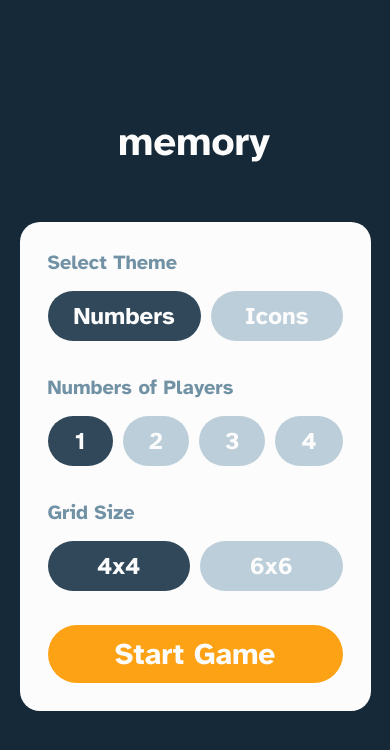
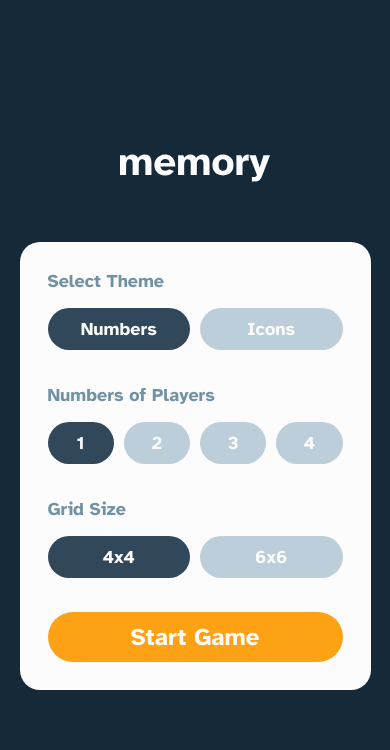
Before and after one commit to mcornale/memory-game, a React (Create React App) app: page / in a window 390 px wide. Shown: the top 750 px of the page. Built offline with nearby package versions, Linux system fonts and the light colour scheme.

Commit message:
Update responsive rules

```diff
--- a/src/index.css
+++ b/src/index.css
@@ -14,8 +14,11 @@
   --font-size-h1: 4.8rem;
   --font-size-h2: 3.2rem;
   --font-size-h3: 2rem;
-  --font-size-number-4x4: 5.6rem;
-  --font-size-number-6x6: 4.4rem;
+  --font-size-number-4x4: 4.4rem;
+  --font-size-number-6x6: 3.2rem;
+  --font-size-button: 2rem;
+  --font-size-button-big: 3rem;
+  --font-size-button-menu: 2.4rem;
 }
 
 *,
@@ -72,13 +75,35 @@ button {
 }
 
 @media screen and (max-width: 768px) {
+  :root {
+    --font-size-h1: 4.6rem;
+    --font-size-h2: 3rem;
+    --font-size-h3: 1.8rem;
+    --font-size-number-4x4: 4.2rem;
+    --font-size-number-6x6: 3rem;
+    --font-size-button: 1.8rem;
+    --font-size-button-big: 2.8rem;
+    --font-size-button-menu: 2.2rem;
+  }
+
   #game {
     padding: 4rem;
   }
 }
 
 @media screen and (max-width: 500px) {
+  :root {
+    --font-size-h1: 4.4rem;
+    --font-size-h2: 2.8rem;
+    --font-size-h3: 1.8rem;
+    --font-size-number-4x4: 3.4rem;
+    --font-size-number-6x6: 2.4rem;
+    --font-size-button: 1.8rem;
+    --font-size-button-big: 2.4rem;
+    --font-size-button-menu: 1.8rem;
+  }
+
   #game {
-    padding: 2rem;
+    padding: 4rem 2rem;
   }
 }
--- a/src/styles/Button.module.css
+++ b/src/styles/Button.module.css
@@ -5,7 +5,7 @@
 .button-menu-start {
   color: var(--color-snow);
   background-color: var(--color-dark-tangerine);
-  font-size: 3rem;
+  font-size: var(--font-size-button-big);
   width: 100%;
 }
 
@@ -15,7 +15,7 @@
 
 .button-menu-selection,
 .button-menu-selection--active {
-  font-size: 2.4rem;
+  font-size: var(--font-size-button-menu);
   width: 100%;
   color: var(--color-snow);
 }
@@ -32,10 +32,14 @@
   background-color: var(--color-arapawa);
 }
 
+.button-primary,
+.button-secondary {
+  font-size: var(--font-size-button-menu);
+}
+
 .button-primary {
   color: var(--color-snow);
   background-color: var(--color-dark-tangerine);
-  font-size: 2rem;
 }
 
 .button-primary:hover {
@@ -45,7 +49,6 @@
 .button-secondary {
   color: var(--color-arapawa);
   background-color: var(--color-pattens-blue);
-  font-size: 2rem;
 }
 
 .button-secondary:hover {
@@ -57,7 +60,7 @@
   display: none;
 }
 
-@media screen and (max-width: 600px) {
+@media screen and (max-width: 768px) {
   .button-mobile {
     display: block;
   }
--- a/src/styles/GameButton.module.css
+++ b/src/styles/GameButton.module.css
@@ -18,7 +18,7 @@
   left: 0;
   background-color: var(--color-arapawa);
   z-index: 1;
-  transition: all 0.2s cubic-bezier(0.65, 0.05, 0.36, 1);
+  transition: all 0.3s cubic-bezier(0.65, 0.05, 0.36, 1);
 }
 
 .game-button__cover:hover {
--- a/src/styles/GameGrid.module.css
+++ b/src/styles/GameGrid.module.css
@@ -8,23 +8,25 @@
   grid-template-columns: repeat(4, 1fr);
   grid-template-rows: repeat(4, 1fr);
   gap: 2rem;
-  width: min(53.2rem, 85vw);
-  height: min(53.2rem, 85vw);
-  font-size: 4.4rem;
+  width: 53.2rem;
+  height: 53.2rem;
+  font-size: var(--font-size-number-4x4);
 }
 
 .game-grid--6x6 {
   grid-template-columns: repeat(6, 1fr);
   grid-template-rows: repeat(6, 1fr);
   gap: 1.6rem;
-  width: min(57.2rem, 85vw);
-  height: min(57.2rem, 85vw);
-  font-size: 3.2rem;
+  width: 57.2rem;
+  height: 57.2rem;
+  font-size: var(--font-size-number-6x6);
 }
 
 @media screen and (max-width: 768px) {
   .game-grid--4x4,
   .game-grid--6x6 {
+    width: 80vw;
+    height: 80vw;
     gap: 1.6rem;
   }
 }
@@ -36,6 +38,15 @@
 
   .game-grid--4x4,
   .game-grid--6x6 {
+    width: 90vw;
+    height: 90vw;
+  }
+
+  .game-grid--4x4 {
     gap: 1rem;
   }
+
+  .game-grid--6x6 {
+    gap: 0.6rem;
+  }
 }
--- a/src/styles/GameInfoContainer.module.css
+++ b/src/styles/GameInfoContainer.module.css
@@ -21,3 +21,15 @@
   flex: 1 1 25%;
   max-width: 30rem;
 }
+
+@media screen and (max-width: 768px) {
+  .game-info-container {
+    gap: 2rem;
+  }
+}
+
+@media screen and (max-width: 500px) {
+  .game-info-container {
+    gap: 1rem;
+  }
+}
--- a/src/styles/ModalWindow.module.css
+++ b/src/styles/ModalWindow.module.css
@@ -14,3 +14,9 @@
     padding: 2.8rem;
   }
 }
+
+@media screen and (max-width: 380px) {
+  .modal-window {
+    padding: 2rem;
+  }
+}
```
